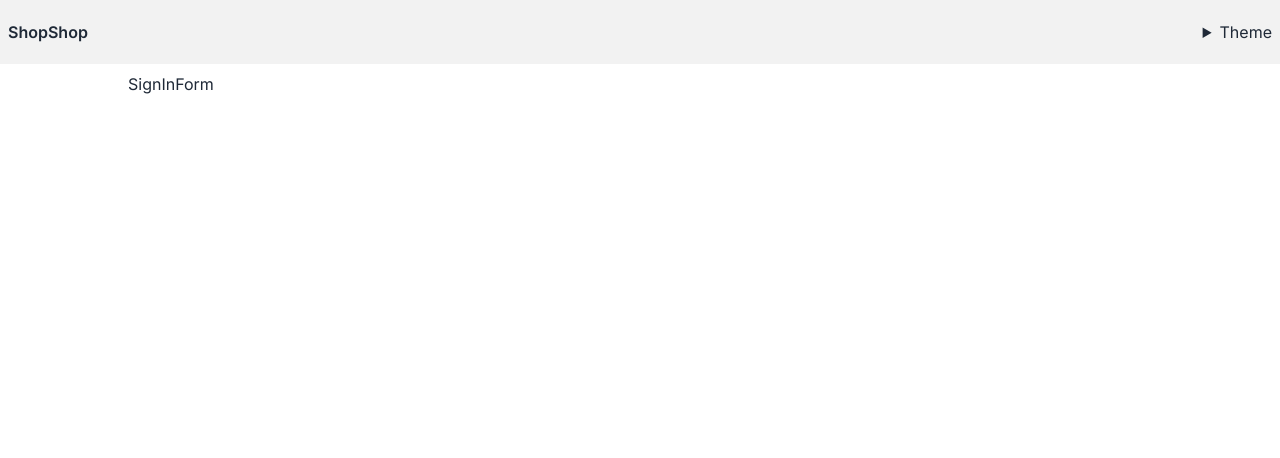
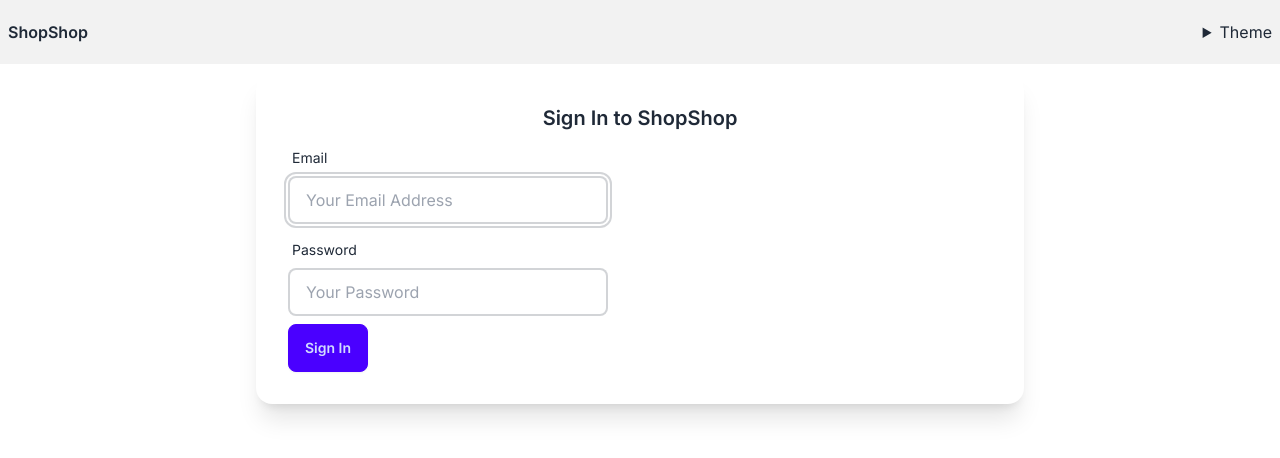
Before and after one commit to craigmcc/shopshop, a Next.js app: page /auth/signIn in a window 1280 px wide. Shown: the top 458 px of the page. Built offline with nearby package versions, Linux system fonts and the light colour scheme.

Commit message:
WIP on SignInForm and SignOutForm (and associated pages).

```diff
--- a/src/app/auth/signIn/page.tsx
+++ b/src/app/auth/signIn/page.tsx
@@ -16,7 +16,7 @@ export default function SignInPage() {
   return (
     <div>
       <main>
-        <div className="flex flex-col  max-w-5xl mx-auto h-dvh">
+        <div className="max-w-3xl mx-auto h-dvh">
           <SignInForm/>
         </div>
       </main>
--- a/src/components/auth/SignInForm.tsx
+++ b/src/components/auth/SignInForm.tsx
@@ -1,6 +1,6 @@
+"use client"
+
 // @/components/auth/SignInForm.tsx
-
-"use client"
 
 /**
  * Form for the Sign In page.
@@ -13,28 +13,14 @@
 import { zodResolver } from "@hookform/resolvers/zod";
 import { useRouter } from "next/navigation";
 //import { useState } from "react";
-import { useForm } from "react-hook-form";
+import { FormProvider, useForm } from "react-hook-form";
 
 // Internal Modules ----------------------------------------------------------
 
-/*
-import { doSignIn } from "@/actions/authActions";
-import { InputWithLabel } from "@/components/inputs/InputWithLabel";
-import MessageBox, { MessageBoxProps } from "@/components/shared/MessageBox";
-import { Button } from "@/components/ui/button";
-import {
-  Card,
-  CardContent,
-  CardDescription,
-//  CardFooter,
-  CardHeader,
-  CardTitle,
-} from "@/components/ui/card"
-import { Form } from "@/components/ui/form";
-*/
-//import { logger } from "@/lib/ClientLogger"
+import { InputField } from "@/components/daisyui/InputField";
+//import { MessageBox } from "@/components/shared/MessageBox";
+import { logger } from "@/lib/ClientLogger"
 import { signInSchema, type signInSchemaType } from "@/zod-schemas/signInSchema";
-//import {CredentialsSignin} from "next-auth";
 
 // Public Objects ------------------------------------------------------------
 
@@ -50,17 +36,27 @@ export function SignInForm() {
     email: "",
     password: "",
   }
-
-  // eslint-disable-next-line @typescript-eslint/no-unused-vars
-  const form = useForm({
+  const methods = useForm({
     defaultValues,
     mode: "onBlur",
     resolver: zodResolver(signInSchema),
   });
+  const formState = methods.formState;
+  const errors = formState.errors;
 
-  // eslint-disable-next-line @typescript-eslint/no-unused-vars
+  async function submitForm(formData: signInSchemaType) {
+    logger.info({
+      context: "SignInForm.submitForm",
+      formData: {
+        ...formData,
+        password: "*REDACTED*",
+      }
+    });
+    // TODO - actually submit the form
+  }
+
+  /*
     async function performSignIn(formData: signInSchemaType) {
-/*
       try {
         const response = await doSignIn(formData);
         logger.info({
@@ -82,77 +78,39 @@ export function SignInForm() {
           setResult({content: "Unknown error occurred", type: "error" });
         }
       }
+  }
   */
-  }
 
   return (
-    <h1>SignInForm</h1>
-/*
-    <Card className={"items-center justify-center border-2 border-gray-500"}>
-      <CardHeader>
-        <CardTitle>Sign In to ShopShop</CardTitle>
-        <CardDescription>
-          { result && (
-            <MessageBox content={result.content} type={result.type}/>
-          )}
-        </CardDescription>
-      </CardHeader>
-      <CardContent>
-        <div className={"flex flex-col gap-1 sm:px-8"}>
-
-          <Form {...form}>
-            <form
-              className="flex flex-col md:flex-row gap-4 md:gap-8"
-              onSubmit={form.handleSubmit(performSignIn)}
-            >
-              <div className="flex flex-col gap-4 w-full max-w-xs">
-
-                <InputWithLabel<signInSchemaType>
+    <div className="card bg-base-100 shadow-xl">
+      <div className="card-body">
+        <h2 className="card-title justify-center">Sign In to ShopShop</h2>
+        <FormProvider {...methods}>
+          <form onSubmit={methods.handleSubmit(submitForm)}>
+              <InputField
                 autoFocus
-                  fieldTitle="Email Address:"
-                  nameInSchema="email"
+                label="Email"
+                name="email"
+                placeholder="Your Email Address"
+                type="email"
               />
-
-                <InputWithLabel<signInSchemaType>
-                  fieldTitle="Password:"
-                  nameInSchema="password"
+              <InputField
+                label="Password"
+                name="password"
+                placeholder="Your Password"
                 type="password"
               />
-
-                <div className="flex gap-2">
-
-                  <Button
-                    className="w-3/4"
-                    // disabled={isSaving}
-                    title="Sign In"
+              <button
+                className="btn btn-primary"
+                disabled={Object.keys(errors).length > 0}
                 type="submit"
-                    variant="default"
               >
                 Sign In
-                  </Button>
-
-                  <Button
-                    onClick={() => {
-                      form.reset(defaultValues)
-                    }}
-                    title="Reset"
-                    type="button"
-                    variant="destructive"
-                  >
-                    Reset
-                  </Button>
-
+              </button>
+          </form>
+        </FormProvider>
       </div>
     </div>
-            </form>
-          </Form>
-
-        </div>
-      </CardContent>
-
-    </Card>
-*/
-
   )
 
 }
--- a/src/components/auth/SignOutForm.tsx
+++ b/src/components/auth/SignOutForm.tsx
@@ -16,7 +16,7 @@ import { useRouter } from "next/navigation";
 
 //import { doSignOut } from "@/actions/authActions";
 //import { Button } from "@/components/ui/button";
-//import { logger } from "@/lib/ClientLogger";
+import { logger } from "@/lib/ClientLogger";
 
 // Public Objects ------------------------------------------------------------
 
@@ -24,13 +24,13 @@ export function SignOutForm() {
 
   const router = useRouter();
 
-  async function performSignOut() {
+  async function submitForm() {
+    logger.info({
+      context: "SignOutForm.submitForm",
+      message: "Performing sign out",
+    })
 /*
     await doSignOut();
-    logger.info({
-      context: "SignOutForm.performSignOut",
-      message: "Successful sign out",
-    });
 */
     router.push("/");
   }
@@ -38,16 +38,13 @@ export function SignOutForm() {
   return (
     <div className="flex flex-col gap-4 justify-center items-center sm:px-8">
       <h5>Are you sure you want to sign out?</h5>
-      <form action={performSignOut}>
-{/*
-        <Button
-          title="Sign Out"
+      <form action={submitForm}>
+        <button
+          className="btn btn-primary"
           type="submit"
-          variant="default"
         >
           Sign Out
-        </Button>
-*/}
+        </button>
       </form>
     </div>
   )
--- /dev/null
+++ b/src/components/shared/MessageBox.tsx
@@ -0,0 +1,22 @@
+// @/components/shared/MessageBox.tsx
+
+/**
+ * Generic message box supporting different display types.
+ *
+ * @packageDocumentation
+ */
+
+// Public Objects ------------------------------------------------------------
+
+export type MessageBoxProps = {
+  content: React.ReactNode,
+  type: "success" | "error",
+}
+
+export default function MessageBox (props: MessageBoxProps) {
+  return (
+    <div className={`bg-accent px-4 py-2 my-2 rounded-lg ${props.type === 'error' ? 'text-red-500' : ''}`}>
+      {props.type === 'success' ? '🎉' : '🚨'} {props.content}
+    </div>
+  )
+}
```
Lines whose indentation alone changed are shown as unchanged.
